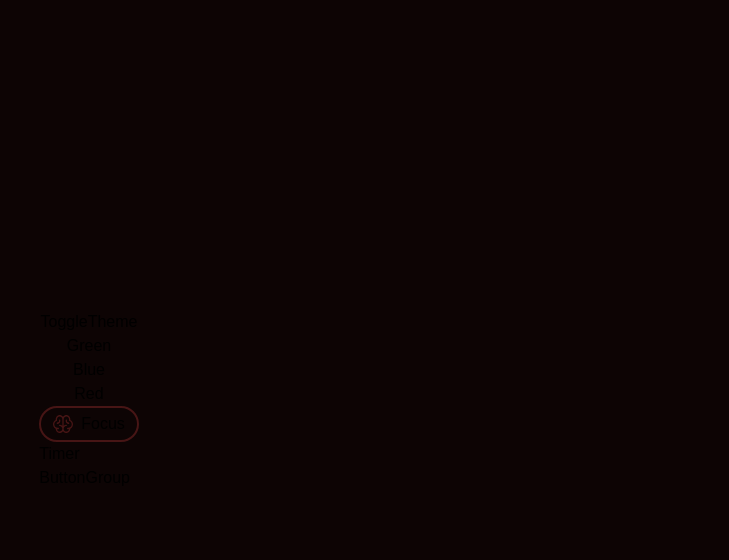
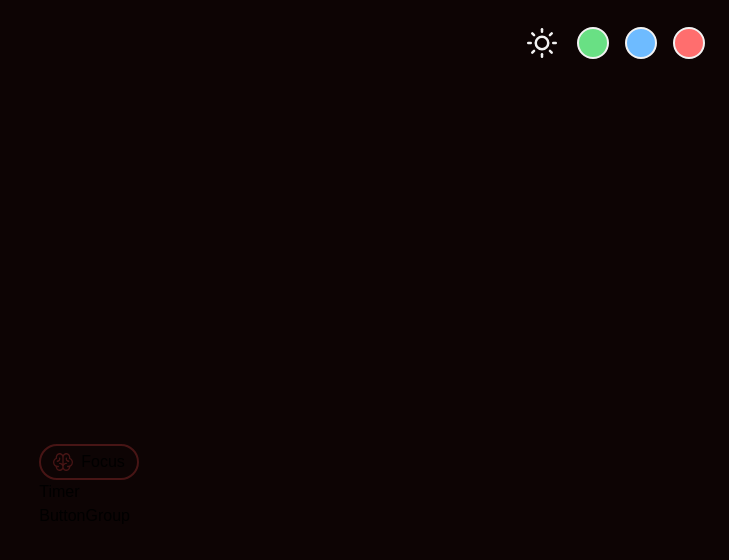
Before and after one commit to GowthamSatya/Pomo, a React (Vite) app: page / in a window 1280 px wide. Shown: the top 560 px of the page, without its empty margins (551-1280 px from the left). Built offline with nearby package versions, Linux system fonts and the light colour scheme.

Commit message:
added Themed Buttons --noAnimations

```diff
--- a/src/App.jsx
+++ b/src/App.jsx
@@ -2,34 +2,42 @@ import { useState } from 'react'
 import { PomoState, Timer, ButtonGroup } from "./components"
 import './App.css'
 import { useTheme } from "./utils/ThemeWrapper"
+import { MdNightlightRound } from "react-icons/md"
+import { FiSun } from "react-icons/fi"
 
 
 function App() {
   const { darkTheme, toggleTheme, updateColor, color } = useTheme();
   console.log(darkTheme, color);
   return (
-    <div className={`h-screen ${color.backgroundColor} flex items-center justify-center`}>
-      <div className='flex flex-col'>
-        <button onClick={toggleTheme}>
-          ToggleTheme
+    <div className={`h-screen overflow-hidden ${color.backgroundColor}`}>
+      <div className='w-full flex items-center justify-end p-4'>
+        <button className='m-3' onClick={toggleTheme}>
+
+          {darkTheme ? <FiSun size={30} className='text-mygray-50' /> : <MdNightlightRound className='text-black' size={30} />}
         </button>
 
-        <button onClick={() => updateColor('green')}>
-          Green
+        <button className={`w-8 h-8 m-2 bg-mygreen-400 rounded-full border-2 ${darkTheme ? "border-mygray-50" : "border-black"}`} onClick={() => updateColor('green')}>
+
         </button>
-        <button onClick={() => updateColor('blue')}>
-          Blue
-        </button>
-        <button onClick={() => updateColor('red')}>
-          Red
-        </button>
+        <button className={`w-8 h-8 m-2 bg-myblue-400 rounded-full border-2 ${darkTheme ? "border-mygray-50" : "border-black"}`} onClick={() => updateColor('blue')}></button>
+        <button className={`w-8 h-8 m-2 bg-myred-400 rounded-full border-2 ${darkTheme ? "border-mygray-50" : "border-black"}`} onClick={() => updateColor('red')}></button>
+      </div>
+
+      <div className={`flex h-full items-center justify-center`}>
+
+        <div className='flex flex-col'>
 
 
-        <PomoState />
-        <Timer />
-        <ButtonGroup />
+
+
+          <PomoState />
+          <Timer />
+          <ButtonGroup />
+        </div>
       </div>
     </div>
+
   )
 }
 
--- a/src/utils/ColorWrapper.jsx
+++ /dev/null
@@ -1,51 +0,0 @@
-import React, { useState, useContext, createContext, useEffect } from "react"
-import { useTheme, useUpdateTheme, ThemeWrapper } from "./ThemeWrapper"
-
-const ColorContext = createContext();
-const ColorUpdateContext = createContext();
-
-const generateColorPalette = (darkTheme, color) => {
-    const generatedTheme = darkTheme ? {
-        themeColor: `${color}`,
-        backgroundColor: `bg-${color}-950`,
-        iconBgColor: `bg-${color}Alpha-100`,
-        mainColor: `${color}-50`,
-        mainBtnColor: `bg-${color}Alpha-${color === "red" ? '700' : '600'}`,
-    } : {
-
-        themeColor: `${color}`,
-        backgroundColor: `bg-${color}-50`,
-        iconBgColor: `bg-${color}Alpha-100`,
-        mainColor: `${color}-900`,
-        mainBtnColor: `bg-${color}Alpha-${color === "red" ? '700' : '600'}`,
-    }
-
-    return generatedTheme;
-}
-
-export const useColor = () => {
-    return useContext(ColorContext);
-}
-
-export const useUpdateColor = () => {
-    return useContext(ColorUpdateContext)
-}
-
-export const ColorWrapper = ({ children }) => {
-    const darkTheme = useTheme();
-    const [color, setColor] = useState();
-
-    const updateColor = (color) => {
-        setColor(generateColorPalette(darkTheme, color));
-    }
-
-    return (
-        <ThemeWrapper>
-            <ColorContext.Provider value={color}>
-                <ColorUpdateContext.Provider value={updateColor}>
-                    {children}
-                </ColorUpdateContext.Provider>
-            </ColorContext.Provider>
-        </ThemeWrapper>
-    )
-}
```
